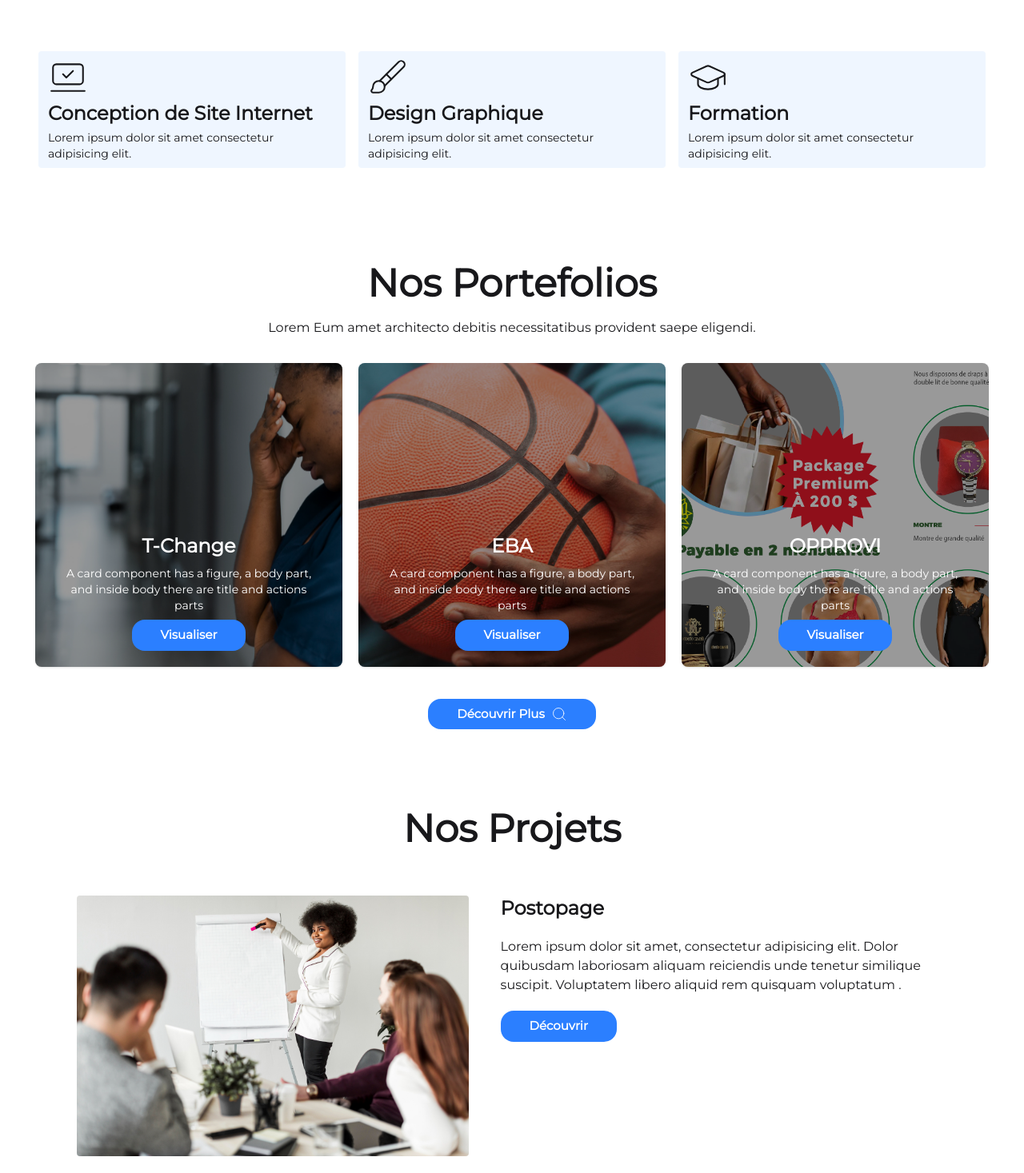
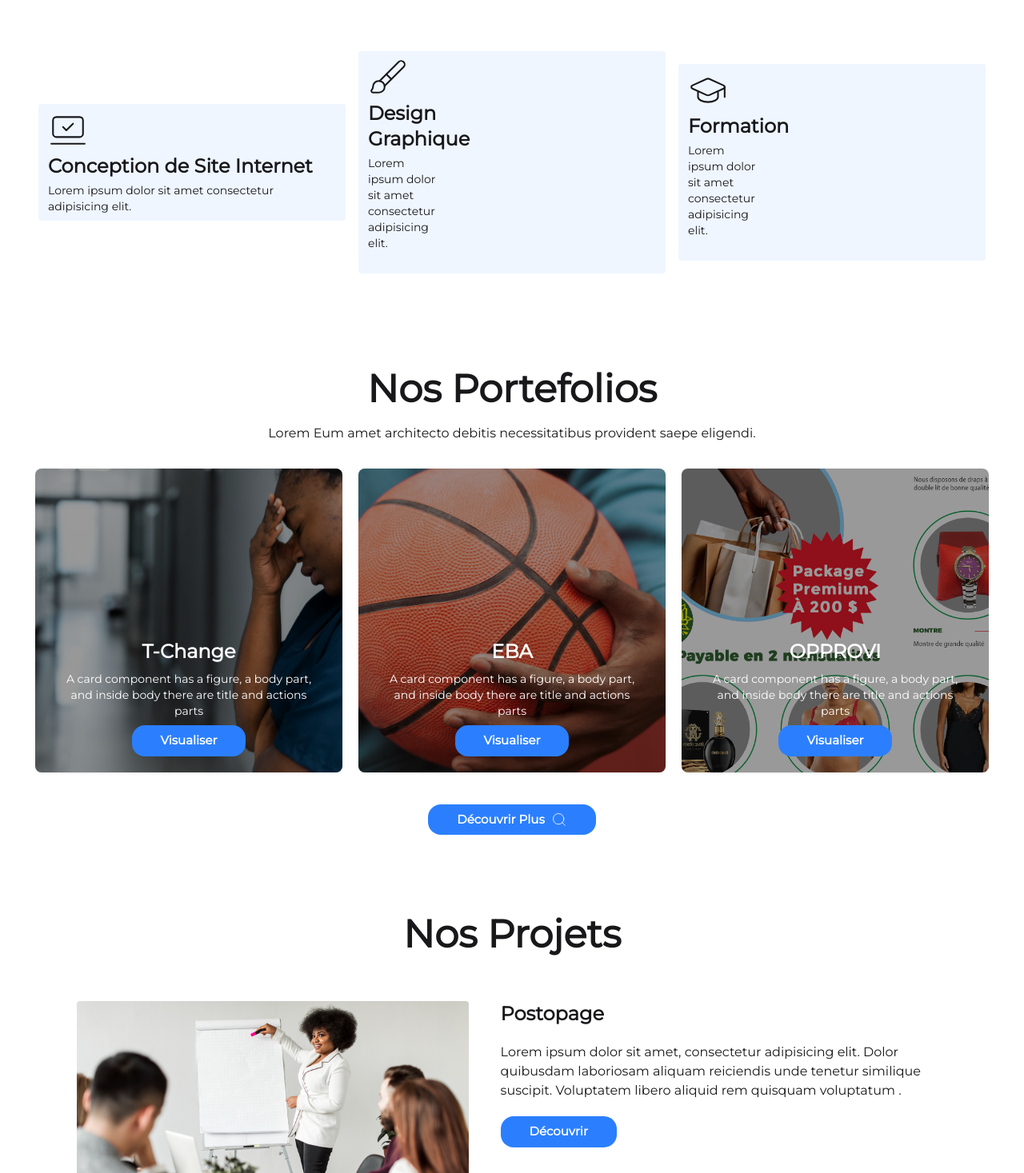
Before and after one commit to LaQuality/flyer-, a React (Vite) app: page / in a window 1280 px wide. Shown: the part 1503-2970 px from the top of the page at 80% size. Built offline with nearby package versions, Linux system fonts and the light colour scheme.

Commit message:
mortal combat

```diff
--- a/index.html
+++ b/index.html
@@ -1,5 +1,5 @@
 <!doctype html>
-<html class="scroll-pt-25 md:scroll-pt-70" lang="fr">
+<html class="scroll-pt-25 md:scroll-pt-70" lang="fr" data-theme="light">
   <head>
     <meta charset="UTF-8" />
     <link rel="icon" type="image/svg+xml" href="/vite.svg" />
--- a/src/components/ModalVision.jsx
+++ b/src/components/ModalVision.jsx
@@ -8,7 +8,7 @@ export default function ModalVision() {
             {/* if there is a button in form, it will close the modal */}
             <button className="btn btn-sm btn-circle btn-ghost text-white absolute right-2 top-2 bg-blue-500">✕</button>
             </form>
-            <div className=" w-full h-55 relative flex flex-col items-center">
+            <div className=" w-full h-55 relative flex flex-col items-center ">
               <img src={vision} alt="vision de flyer" style={{ borderRadius : "30% 70% 70% 30% / 30% 30% 70% 70%" }} className="mt-2 rounded-lg  object-cover max-h-50 h-full " />
               <div className="w-70  h-80  -z-1 bg-cover bg-center  transform scale-y-[-1] blur-[2px]"  style={{ borderRadius : "54% 46% 68% 32% / 26% 62% 38% 74%" , backgroundImage: `
                               linear-gradient(to bottom, rgba(0,0,0,0.3), rgba(0,0,0,0.5)),
--- /dev/null
+++ b/src/components/TexteAnimation.jsx
@@ -0,0 +1,34 @@
+import { useEffect, useRef } from "react";
+
+export default function TexteAnimation({ tag, children, stylo, fonction }) {
+  const ref = useRef(null);
+  const Tag = tag;
+
+  useEffect(() => {
+    const observer = new IntersectionObserver(
+      ([entry]) => {
+        if (entry.isIntersecting) {
+          entry.target.classList.add("active");
+          observer.unobserve(entry.target); // 🔥 stop après la 1ʳᵉ fois
+        }
+      },
+      { threshold: 0.2 }
+    );
+
+    if (ref.current) observer.observe(ref.current);
+
+    return () => {
+      if (ref.current) observer.unobserve(ref.current);
+    };
+  }, []);
+
+  return (
+    <Tag
+      ref={ref}
+      className={`reveal ${stylo}`}
+      onClick={fonction}
+    >
+      {children}
+    </Tag>
+  );
+}
--- a/src/pages/HomePage.jsx
+++ b/src/pages/HomePage.jsx
@@ -17,6 +17,7 @@ import {
   FaLinkedinIn,
   FaWhatsapp
 } from "react-icons/fa";
+import TexteAnimation from "../components/TexteAnimation"
 
 
 
@@ -45,12 +46,14 @@ export default function HomePage() {
 
                     <p className="mt-2 mb-8 ">Lorem ipsum adipisicing elit. Eum amet architecto debitis necessitatibus provident saepe eligendi inventore error consequatur tenetur! Delectus corrupti dicta nobis, blanditiis cumque iure! Voluptates, alias aspernatur.</p>
 
-                    <Button color={"bg-blue-500"} fonction ={()=>document.getElementById('my_modal_3').showModal()} >Notre Vision</Button>
+
+                    <TexteAnimation  tag={"div"}><Button fonction ={()=>document.getElementById('my_modal_3').showModal()} color={"bg-blue-500"} >Notre vision</Button></TexteAnimation>
+
                     <ModalVision/>
 
               </div>
 
-            <Carousel2/>
+              <Carousel2/>
 
 
          </section>
@@ -62,16 +65,19 @@ export default function HomePage() {
 
                   <div className=" w-full flex flex-col items-center md:flex-row md:justify-center gap-4">
 
-                   <div className="bg-blue-50 w-[90%] rounded-sm mb-5 md:max-w-[30%] ">
+                  <TexteAnimation  tag={"div"} stylo="bg-blue-50 w-[90%] rounded-sm mb-5 md:max-w-[30%]">
+
                         <div className="px-3 py-2">
                              <svg xmlns="http://www.w3.org/2000/svg" width="50" height="50" viewBox="0 0 24 24" fill="none" stroke="currentColor" stroke-width="1" stroke-linecap="round" stroke-linejoin="round" class="lucide lucide-laptop-minimal-check-icon lucide-laptop-minimal-check"><path d="M2 20h20"/><path d="m9 10 2 2 4-4"/><rect x="3" y="4" width="18" height="12" rx="2"/></svg>
                              <h2 className="text-xl md:text-2xl my-1 font-bold">Conception de Site Internet</h2>
                              <p className="text-sm">Lorem ipsum dolor sit amet consectetur adipisicing elit.</p>
                         </div>
-                   </div>
+
+                 </TexteAnimation>
 
 
 
+                  <TexteAnimation  tag={"div"} stylo="bg-blue-50 w-[90%] rounded-sm mb-5 md:max-w-[30%]">
                    <div className="bg-blue-50 w-[90%] rounded-sm mb-5 md:max-w-[30%] ">
                         <div className="px-3 py-2">
                             <svg xmlns="http://www.w3.org/2000/svg" width="50" height="50" viewBox="0 0 24 24" fill="none" stroke="currentColor" stroke-width="1" stroke-linecap="round" stroke-linejoin="round" class="lucide lucide-brush-icon lucide-brush"><path d="m11 10 3 3"/><path d="M6.5 21A3.5 3.5 0 1 0 3 17.5a2.62 2.62 0 0 1-.708 1.792A1 1 0 0 0 3 21z"/><path d="M9.969 17.031 21.378 5.624a1 1 0 0 0-3.002-3.002L6.967 14.031"/></svg>
@@ -79,7 +85,9 @@ export default function HomePage() {
                              <p className="text-sm">Lorem ipsum dolor sit amet consectetur adipisicing elit.</p>
                         </div>
                    </div>
+                   </TexteAnimation>
 
+                   <TexteAnimation  tag={"div" } stylo="bg-blue-50 w-[90%] rounded-sm mb-5 md:max-w-[30%]">
                    <div className="bg-blue-50 w-[90%] rounded-sm mb-5 md:max-w-[30%] ">
                         <div className="px-3 py-2">
                              <svg xmlns="http://www.w3.org/2000/svg" width="50" height="50" viewBox="0 0 24 24" fill="none" stroke="currentColor" stroke-width="1" stroke-linecap="round" stroke-linejoin="round" class="lucide lucide-graduation-cap-icon lucide-graduation-cap"><path d="M21.42 10.922a1 1 0 0 0-.019-1.838L12.83 5.18a2 2 0 0 0-1.66 0L2.6 9.08a1 1 0 0 0 0 1.832l8.57 3.908a2 2 0 0 0 1.66 0z"/><path d="M22 10v6"/><path d="M6 12.5V16a6 3 0 0 0 12 0v-3.5"/></svg>
@@ -87,6 +95,7 @@ export default function HomePage() {
                              <p className="text-sm">Lorem ipsum dolor sit amet consectetur adipisicing elit.</p>
                         </div>
                    </div>
+                   </TexteAnimation>
                   </div>
 
 
@@ -114,7 +123,7 @@ export default function HomePage() {
                     </div>
 
 
-                    <Intersection  tag={"div"}><a href="" className="mt-10"><Button color={"bg-blue-500"}>Découvrir Plus <Search size={20} strokeWidth={1} /> </Button></a></Intersection>
+                    <TexteAnimation  tag={"div"}><a href="" className="mt-10"><Button color={"bg-blue-500"}>Découvrir Plus <Search size={20} strokeWidth={1} /> </Button></a></TexteAnimation>
 
               </section>
 
@@ -134,7 +143,7 @@ export default function HomePage() {
                            <p className="my-5 ">Lorem ipsum dolor sit amet, consectetur adipisicing elit. Dolor quibusdam laboriosam aliquam reiciendis unde tenetur similique suscipit. Voluptatem libero aliquid rem quisquam voluptatum .</p>
 
 
-                            <Intersection  tag={"div"}><Button color={"bg-blue-500"} >Découvrir</Button></Intersection>
+                            <TexteAnimation  tag={"div"}><Button color={"bg-blue-500"} >Découvrir</Button></TexteAnimation>
 
                       </div>
 
@@ -157,11 +166,11 @@ export default function HomePage() {
                           Provident cupiditate voluptatem et in. Quaerat fugiat ut assumenda excepturi exercitationem
                           quasi. In deleniti eaque aut repudiandae et a id nisi.
                         </p>
-                        <Intersection  tag={"div"}>
+                        <TexteAnimation  tag={"div"}>
                               <Button color={"bg-blue-500"} >Via Whatsapp</Button>
                                &nbsp;
                               <Button color={"bg-blue-500"} >Via Email</Button>
-                        </Intersection>
+                        </TexteAnimation>
 
 
 
```
